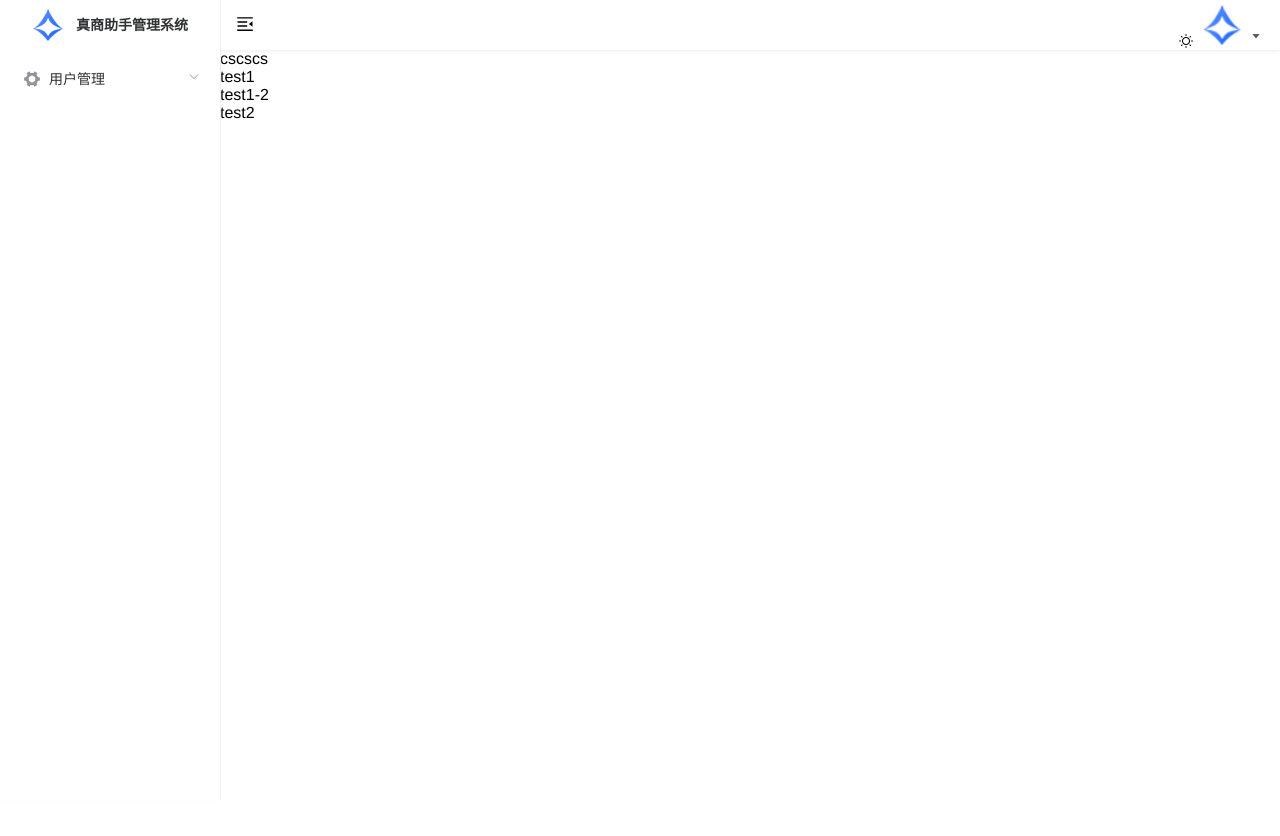
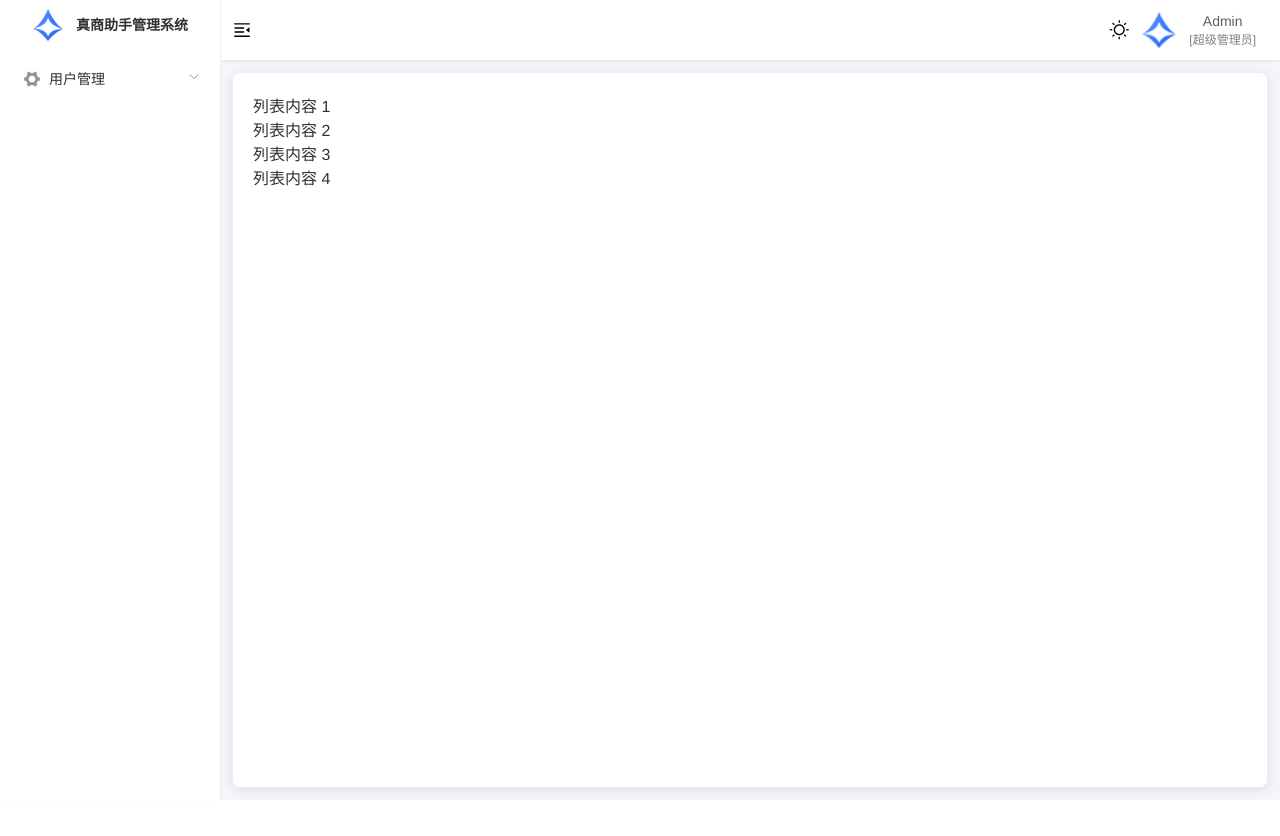
Before and after one commit to YuXiOrganization/YuXi, a Vue app in the folder vue2-project/: page /welcome in a window 1280 px wide. Shown: the top 836 px of the page. After the commit the page ends 800 px from the top, so only its background shows below. Built offline with nearby package versions, Linux system fonts and the light colour scheme; sample sign-in values are in the browser's storage.

Commit message:
主体的过渡

```diff
--- a/vue2-project/src/assets/styles/sidebar.scss
+++ b/vue2-project/src/assets/styles/sidebar.scss
@@ -4,6 +4,12 @@
         transition: margin-left .28s;
         margin-left: $base-sidebar-width;
         position: relative;
+        display: flex;
+        flex-direction: column;
+        .main-container-view {
+            display: flex;
+            flex: auto;
+        }
     }
     .sidebarHide {
         margin-left: 0!important;
--- a/vue2-project/src/views/home/home.vue
+++ b/vue2-project/src/views/home/home.vue
@@ -9,8 +9,7 @@
 
     <div class="main-container">
       <navbar></navbar>
-
-      <router-view></router-view>
+      <router-view class="main-container-view"></router-view>
     </div>
   </div>
 </template>
--- a/vue2-project/src/views/home/overallLayout/Hamburger/index.vue
+++ b/vue2-project/src/views/home/overallLayout/Hamburger/index.vue
@@ -1,36 +1,44 @@
 <template>
-  <div style="padding: 0 15px;" @click="toggleClick">
+  <div class="hamburger-box" @click="toggleClick">
     <svg
-      :class="{'is-active':isActive}"
+      :class="{ 'is-active': isActive }"
       class="hamburger"
       viewBox="0 0 1024 1024"
       xmlns="http://www.w3.org/2000/svg"
       width="64"
       height="64"
     >
-      <path d="M408 442h480c4.4 0 8-3.6 8-8v-56c0-4.4-3.6-8-8-8H408c-4.4 0-8 3.6-8 8v56c0 4.4 3.6 8 8 8zm-8 204c0 4.4 3.6 8 8 8h480c4.4 0 8-3.6 8-8v-56c0-4.4-3.6-8-8-8H408c-4.4 0-8 3.6-8 8v56zm504-486H120c-4.4 0-8 3.6-8 8v56c0 4.4 3.6 8 8 8h784c4.4 0 8-3.6 8-8v-56c0-4.4-3.6-8-8-8zm0 632H120c-4.4 0-8 3.6-8 8v56c0 4.4 3.6 8 8 8h784c4.4 0 8-3.6 8-8v-56c0-4.4-3.6-8-8-8zM142.4 642.1L298.7 519a8.84 8.84 0 0 0 0-13.9L142.4 381.9c-5.8-4.6-14.4-.5-14.4 6.9v246.3a8.9 8.9 0 0 0 14.4 7z" />
+      <path
+        d="M408 442h480c4.4 0 8-3.6 8-8v-56c0-4.4-3.6-8-8-8H408c-4.4 0-8 3.6-8 8v56c0 4.4 3.6 8 8 8zm-8 204c0 4.4 3.6 8 8 8h480c4.4 0 8-3.6 8-8v-56c0-4.4-3.6-8-8-8H408c-4.4 0-8 3.6-8 8v56zm504-486H120c-4.4 0-8 3.6-8 8v56c0 4.4 3.6 8 8 8h784c4.4 0 8-3.6 8-8v-56c0-4.4-3.6-8-8-8zm0 632H120c-4.4 0-8 3.6-8 8v56c0 4.4 3.6 8 8 8h784c4.4 0 8-3.6 8-8v-56c0-4.4-3.6-8-8-8zM142.4 642.1L298.7 519a8.84 8.84 0 0 0 0-13.9L142.4 381.9c-5.8-4.6-14.4-.5-14.4 6.9v246.3a8.9 8.9 0 0 0 14.4 7z"
+      />
     </svg>
   </div>
 </template>
 
 <script>
 export default {
-  name: 'Hamburger',
+  name: "Hamburger",
   props: {
     isActive: {
       type: Boolean,
-      default: false
-    }
+      default: false,
+    },
   },
   methods: {
     toggleClick() {
-      this.$emit('toggleClick')
-    }
-  }
-}
+      this.$emit("toggleClick");
+    },
+  },
+};
 </script>
 
 <style scoped>
+.hamburger-box {
+  padding: 0 12px;
+  display: flex;
+  align-items: center;
+  justify-content: center;
+}
 .hamburger {
   display: inline-block;
   vertical-align: middle;
--- a/vue2-project/src/views/home/overallLayout/Navbar.vue
+++ b/vue2-project/src/views/home/overallLayout/Navbar.vue
@@ -1,6 +1,5 @@
 <template>
   <div class="navbar">
-
     <hamburger
       id="hamburger-container"
       :is-active="sidebar.opened"
@@ -10,18 +9,25 @@
 
     <div class="right-menu">
       <template v-if="device !== 'mobile'">
-        <i :class="isDark ? 'el-icon-moon' : 'el-icon-sunny'" @click="toggleDark" />
+        <i
+          class="right-menu-icon"
+          :class="isDark ? 'el-icon-moon' : 'el-icon-sunny'"
+          @click="toggleDark"
+        />
       </template>
       <el-dropdown class="avatar-container right-menu-item hover-effect" trigger="click">
         <div class="avatar-wrapper">
           <img :src="avatar" class="user-avatar" />
-          <i class="el-icon-caret-bottom" />
+          <!-- <i class="el-icon-caret-bottom" /> -->
+          <div class="avatar-wrapper-text">
+            <div class="wrapper-text-name">Admin</div>
+            <div class="wrapper-text-auth">[超级管理员]</div>
+          </div>
         </div>
         <el-dropdown-menu slot="dropdown">
           <el-dropdown-item divided @click.native="logout">
             <span>退出登录</span>
           </el-dropdown-item>
-
         </el-dropdown-menu>
       </el-dropdown>
     </div>
@@ -86,7 +92,7 @@ export default {
 
 <style lang="scss" scoped>
 .navbar {
-  height: 50px;
+  height: 60px;
   overflow: hidden;
   position: relative;
   background: #fff;
@@ -123,14 +129,25 @@ export default {
     float: right;
     height: 100%;
     line-height: 50px;
+    display: flex;
+    flex-direction: row;
+    align-items: center;
 
     &:focus {
       outline: none;
     }
+    .right-menu-icon {
+      font-size: 22px;
+      width: 20px;
+      height: 20px;
+      display: flex;
+      align-items: center;
+      justify-content: center;
+    }
 
     .right-menu-item {
       display: inline-block;
-      padding: 0 8px;
+      padding: 0 12px;
       height: 100%;
       font-size: 18px;
       color: #5a5e66;
@@ -147,17 +164,39 @@ export default {
     }
 
     .avatar-container {
-      margin-right: 30px;
+      margin-right: 12px;
+      display: flex;
+      align-items: center;
 
       .avatar-wrapper {
-        margin-top: 5px;
-        position: relative;
+        cursor: pointer;
+
+        display: flex;
+        flex-direction: row;
+
+        .avatar-wrapper-text {
+          margin-left: 12px;
+          display: flex;
+          flex-direction: column;
+          align-items: center;
+          justify-content: center;
+          .wrapper-text-name {
+            font-size: 14px;
+            line-height: 14px;
+          }
+          .wrapper-text-auth {
+            margin-top: 5px;
+            font-size: 12px;
+            line-height: 14px;
+            color: #7f7f7f;
+          }
+        }
 
         .user-avatar {
-          cursor: pointer;
-          width: 40px;
-          height: 40px;
-          border-radius: 10px;
+          width: 36px;
+          height: 36px;
+          // border-radius: 10px;
+          border-radius: 50%;
         }
 
         .el-icon-caret-bottom {
--- a/vue2-project/src/views/login/welcome.vue
+++ b/vue2-project/src/views/login/welcome.vue
@@ -1,7 +1,16 @@
 <template>
-  <div class="welcome" >
-    <div>cscscs</div>
-    <testView v-for="(item, index) in formdata" :key="index" :item="item"></testView>
+  <div class="welcome">
+    <transition name="fade" mode="out-in" appear>
+      <el-card class="box-card">
+        <div v-for="o in 4" :key="o" class="text item">
+          {{ "列表内容 " + o }}
+        </div>
+      </el-card>
+    </transition>
+    <!-- <main class="welcome-card">
+      <div>cscscs</div>
+      <testView v-for="(item, index) in formdata" :key="index" :item="item"></testView>
+    </main> -->
   </div>
 </template>
 
@@ -40,10 +49,34 @@ export default {
 </script>
 <style lang="scss" scoped>
 .welcome {
-  position: relative;
-  top: 0;
-  left: 0;
   width: 100%;
-  height: 100%;
+  background-color: #f5f6fb;
+  display: flex;
+  // align-items: center;
+  // justify-content: center;
+  // background-color: #f5f6fb;
+  /* 在CSS中定义与transition name关联的过渡类名 */
+  .fade-enter-active,
+  .fade-leave-active {
+    transition: opacity 0.5s ease, transform 0.5s;
+    // transition: opacity 0.5s;
+  }
+  .fade-enter {
+    opacity: 0;
+    transform: translateX(-30px);
+  }
+  /* .fade-leave-active below version 2.1.8 */
+  .fade-leave-to {
+    opacity: 0;
+    transform: translateX(30px);
+  }
+
+  .box-card {
+    display: flex;
+    flex: auto;
+    margin: 12px;
+    border-radius: 8px;
+    // padding: 5px;
+  }
 }
 </style>
```
Also changed, not shown: vue2-project/src/components/common/CommonPage.vue (added, +48 -0 lines).
